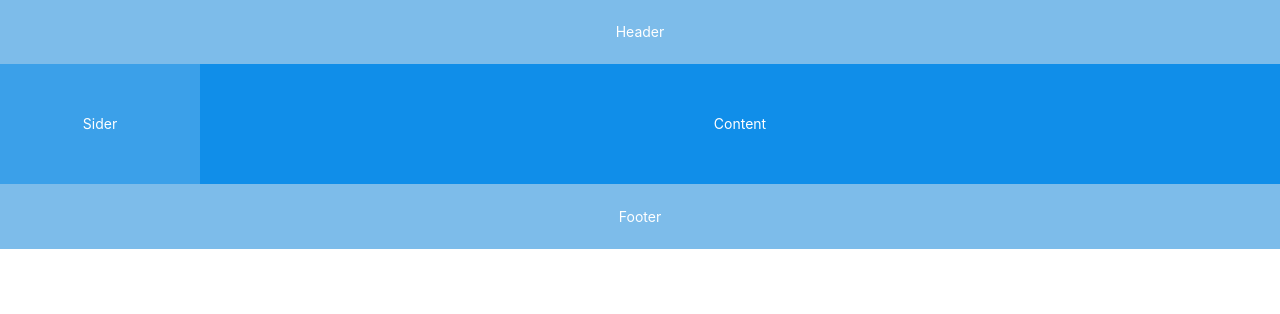
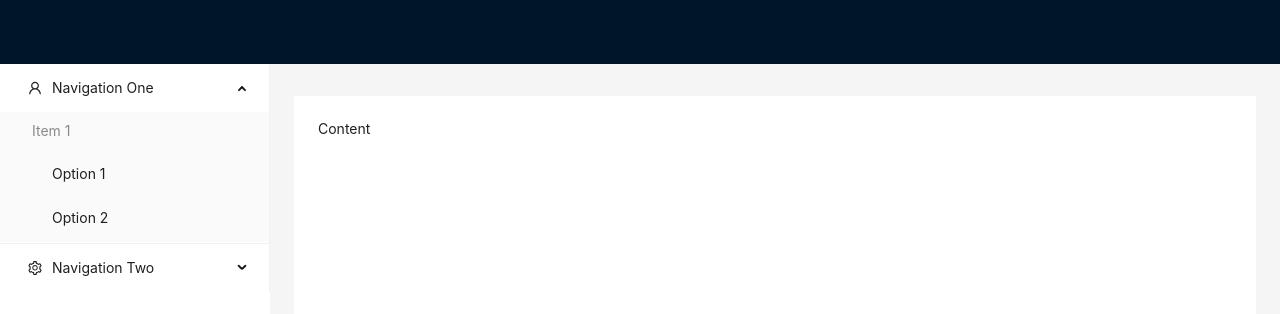
Before and after one commit to FixedCroissant/asset_tracker, a React (Create React App) app: page / in a window 1280 px wide. Shown: the top 314 px of the page. Built offline with nearby package versions, Linux system fonts and the light colour scheme.

Commit message:
basic layout w menu

```diff
--- a/src/App.js
+++ b/src/App.js
@@ -1,54 +1,99 @@
-import "./App.css";
+import { UserOutlined, SettingOutlined } from "@ant-design/icons";
+import { Breadcrumb, Layout, Menu, theme } from "antd";
+//import { useState } from "react";
+const { Header, Content, Sider } = Layout;
 
-//import { Layout, Header, Sider, Content, Footer } from "antd";
+function getItem(label, key, icon, children, type) {
+  return {
+    key,
+    icon,
+    children,
+    label,
+    type,
+  };
+}
 
-// const App = () => {
-// };
+//Menu items.
+const items = [
+  getItem("Navigation One", "sub1", <UserOutlined />, [
+    getItem(
+      "Item 1",
+      "g1",
+      null,
+      [getItem("Option 1", "Item 1"), getItem("Option 2", "Item 2")],
+      "group"
+    ),
+  ]),
+  {
+    type: "divider",
+  },
+  getItem("Navigation Two", "sub4", <SettingOutlined />, [
+    getItem("Option 3", "Item 3"),
+  ]),
+];
 
-import { Layout, Space } from "antd";
-const { Header, Footer, Sider, Content } = Layout;
-const headerStyle = {
-  textAlign: "center",
-  color: "#fff",
-  height: 64,
-  paddingInline: 50,
-  lineHeight: "64px",
-  backgroundColor: "#7dbcea",
+const App = () => {
+  const onClick = (e) => {
+    console.log("click ", e);
+
+    console.log(`The item in the key is: ` + e.key);
+  };
+
+  const {
+    token: { colorBgContainer },
+  } = theme.useToken();
+  return (
+    <Layout>
+      <Header
+        style={{
+          display: "flex",
+          alignItems: "center",
+        }}
+      >
+        <div className="logo" />
+      </Header>
+      <Layout>
+        <Sider
+          width={270}
+          style={{
+            background: colorBgContainer,
+          }}
+        >
+          <Menu
+            onClick={onClick}
+            style={{
+              width: 270,
+            }}
+            defaultSelectedKeys={["1"]}
+            defaultOpenKeys={["sub1"]}
+            mode="inline"
+            items={items}
+          />
+        </Sider>
+        <Layout
+          style={{
+            padding: "0 24px 24px",
+            height: "100vh",
+          }}
+        >
+          <Breadcrumb
+            style={{
+              margin: "16px 0",
+            }}
+          ></Breadcrumb>
+          <Content
+            style={{
+              padding: 24,
+              margin: 0,
+              height: 100,
+              background: colorBgContainer,
+            }}
+          >
+            Content
+          </Content>
+        </Layout>
+      </Layout>
+    </Layout>
+  );
 };
-const contentStyle = {
-  textAlign: "center",
-  minHeight: 120,
-  lineHeight: "120px",
-  color: "#fff",
-  backgroundColor: "#108ee9",
-};
-const siderStyle = {
-  textAlign: "center",
-  lineHeight: "120px",
-  color: "#fff",
-  backgroundColor: "#3ba0e9",
-};
-const footerStyle = {
-  textAlign: "center",
-  color: "#fff",
-  backgroundColor: "#7dbcea",
-};
-const App = () => (
-  <Space
-    direction="vertical"
-    style={{
-      width: "100%",
-    }}
-    size={[0, 48]}
-  >
-    <Layout>
-      <Header style={headerStyle}>Header</Header>
-      <Layout>
-        <Sider style={siderStyle}>Sider</Sider>
-        <Content style={contentStyle}>Content</Content>
-      </Layout>
-      <Footer style={footerStyle}>Footer</Footer>
-    </Layout>
-  </Space>
-);
 export default App;
```
